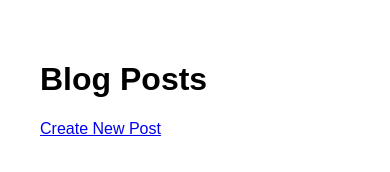
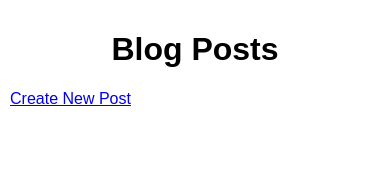
Before and after one commit to nagooyenn/dynamic-blog-website, a plain HTML site: page index.html in a window 390 px wide. Drawn offline with Linux system fonts and the light colour scheme.

Commit message:
Add responsive styling to all pages

```diff
--- a/styles.css
+++ b/styles.css
@@ -1,5 +1,18 @@
 body {
     font-family: Arial, sans-serif;
-    margin: 20px;
-    padding: 20px;
+    margin: 0;
+    padding: 0;
 }
+
+h1, ul {
+    text-align: center;
+}
+
+@media (max-width: 600px) {
+    body {
+        padding: 10px;
+    }
+    ul {
+        padding: 0;
+    }
+}
```
